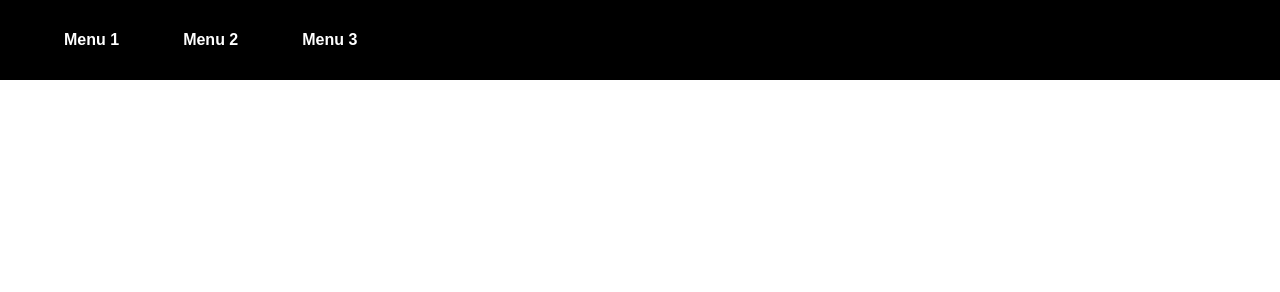
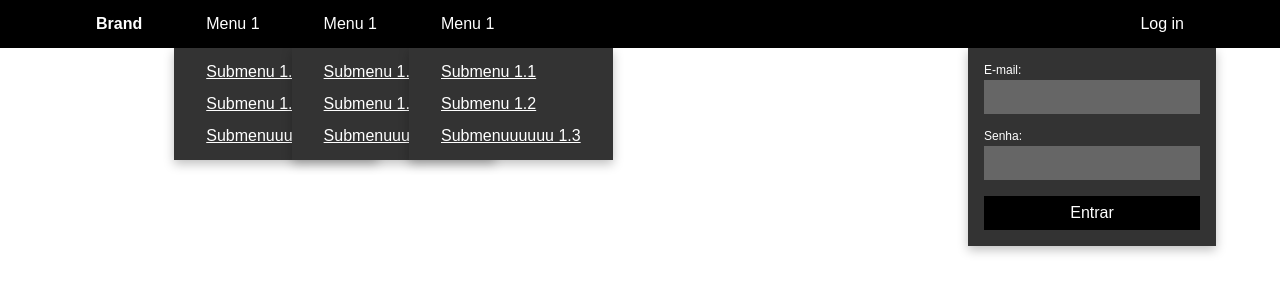
Before and after one commit to Diego-Moreira8/odin-dropdown-menu, a plain HTML site: page index.html in a window 1280 px wide. Drawn offline with Linux system fonts and the light colour scheme; a script that the page names is missing.

Commit message:
New header

```diff
--- a/index.html
+++ b/index.html
@@ -10,34 +10,51 @@
   </head>
   <body>
     <header>
+      <div class="nav-container">
+        <div id="brand">Brand</div>
         <nav>
-        <ul id="nav-menus">
-          <div>
-            <li class="menu">Menu 1</li>
-            <ul class="dropdown-menu">
-              <li><a href="#">Submenu 1.1</a></li>
-              <li><a href="#">Submenu 1.2</a></li>
-              <li><a href="#">Submenu 1.3</a></li>
+          <ul class="nav-links">
+            <div class="menu-container">
+              <li class="dropdown-menu">Menu 1</li>
+              <ul class="dropdown-container">
+                <li class="submenu-link"><a href="#">Submenu 1.1</a></li>
+                <li class="submenu-link"><a href="#">Submenu 1.2</a></li>
+                <li class="submenu-link"><a href="#">Submenuuuuuu 1.3</a></li>
               </ul>
             </div>
-          <div>
-            <li class="menu">Menu 2</li>
-            <ul class="dropdown-menu">
-              <li><a href="#">Submenu 2.1</a></li>
-              <li><a href="#">Submenu 2.2</a></li>
-              <li><a href="#">Submenu 2.3</a></li>
+            <div class="menu-container">
+              <li class="dropdown-menu">Menu 1</li>
+              <ul class="dropdown-container">
+                <li class="submenu-link"><a href="#">Submenu 1.1</a></li>
+                <li class="submenu-link"><a href="#">Submenu 1.2</a></li>
+                <li class="submenu-link"><a href="#">Submenuuuuuu 1.3</a></li>
               </ul>
             </div>
-          <div>
-            <li class="menu">Menu 3</li>
-            <ul class="dropdown-menu">
-              <li><a href="#">Submenu 3.1</a></li>
-              <li><a href="#">Submenu 3.2</a></li>
-              <li><a href="#">Submenu 3.3</a></li>
+            <div class="menu-container">
+              <li class="dropdown-menu">Menu 1</li>
+              <ul class="dropdown-container">
+                <li class="submenu-link"><a href="#">Submenu 1.1</a></li>
+                <li class="submenu-link"><a href="#">Submenu 1.2</a></li>
+                <li class="submenu-link"><a href="#">Submenuuuuuu 1.3</a></li>
               </ul>
             </div>
           </ul>
         </nav>
+      </div>
+      <div class="nav-container login-container">
+        <button id="login-button">Log in</button>
+        <form class="dropdown-container">
+          <div class="input-container">
+            <label for="email">E-mail:</label>
+            <input type="email" name="email" id="email" />
+          </div>
+          <div class="input-container">
+            <label for="password">Senha:</label>
+            <input type="password" name="password" id="password" />
+          </div>
+          <button type="submit">Entrar</button>
+        </form>
+      </div>
     </header>
     <script src="./index.js"></script>
   </body>
--- a/index.js
+++ /dev/null
@@ -1,9 +0,0 @@
-document.querySelectorAll(".menu").forEach((menu) => {
-  menu.addEventListener("mouseenter", () => {
-    const dropdownMenu = menu.parentElement.querySelector(".dropdown-menu");
-    dropdownMenu.classList.add("visible");
-    dropdownMenu.addEventListener("mouseleave", () => {
-      dropdownMenu.classList.remove("visible");
-    });
-  });
-});
--- a/styles.css
+++ b/styles.css
@@ -1,47 +1,110 @@
 :root {
   font-family: sans-serif;
+  --header-height: 48px;
 }
 
 header {
   background-color: #000;
-  padding: 32px 64px;
   color: #fff;
+  padding: 0 64px;
+  display: flex;
+  justify-content: space-between;
+  height: var(--header-height);
 }
 
-nav a,
-nav li {
-  color: #fff;
+.nav-container {
+  display: flex;
+}
+
+#brand {
   font-weight: bold;
+  display: flex;
+  align-items: center;
+  cursor: default;
+  padding: 0 32px;
+}
+
+.nav-links {
+  display: flex;
+  height: 100%;
+}
+
+.menu-container {
+  display: flex;
+}
+
+.dropdown-menu {
+  display: flex;
+  padding: 0 32px;
+  align-items: center;
   cursor: pointer;
 }
 
-#nav-menus {
-  display: flex;
-  gap: 64px;
+.dropdown-menu:hover,
+#login-button:hover,
+.submenu-link a:hover,
+.login-container button:hover {
+  background-color: rgba(255, 255, 255, 0.25);
 }
 
-#nav-menus > div {
+.dropdown-container {
+  background-color: #333;
+  box-shadow: 0 4px 10px 0px rgba(0, 0, 0, 0.25);
+  position: absolute;
+  top: var(--header-height);
+  padding: 8px 0;
+}
+
+.submenu-link a {
+  display: block;
+  color: #fff;
+  padding: 8px 32px;
+}
+
+#login-button {
+  background-color: #000;
+  color: #fff;
+  font-size: 1rem;
+  padding: 0 32px;
+  cursor: pointer;
+  border: none;
+}
+
+.login-container {
+  justify-content: flex-end;
+}
+
+.login-container .dropdown-container {
+  padding: 16px;
   display: flex;
   flex-flow: column;
-  gap: 8px;
+  gap: 16px;
 }
 
-.dropdown-menu {
-  display: none;
-  background-color: #555;
-  padding: 16px;
-  border-radius: 8px;
+.login-container .input-container {
+  display: flex;
+  gap: 4px;
+  flex-flow: column;
 }
 
-.visible {
-  display: flex;
-  flex-flow: column;
-  gap: 8px;
-  position: absolute;
-  top: 60px;
+.input-container label {
+  font-size: 0.75rem;
 }
 
-#nav-menus li:hover,
-#nav-menus a:hover {
-  color: rgb(255, 169, 169);
+.input-container input {
+  font-size: 1rem;
+  padding: 8px;
+  width: 200px;
+  background-color: rgba(255, 255, 255, 0.25);
+  color: #fff;
+  border: none;
 }
+
+.login-container button {
+  background-color: #000;
+  color: #fff;
+  font-size: 1rem;
+  padding: 8px;
+  cursor: pointer;
+  border: none;
+}
```
Lines whose indentation alone changed are shown as unchanged.
